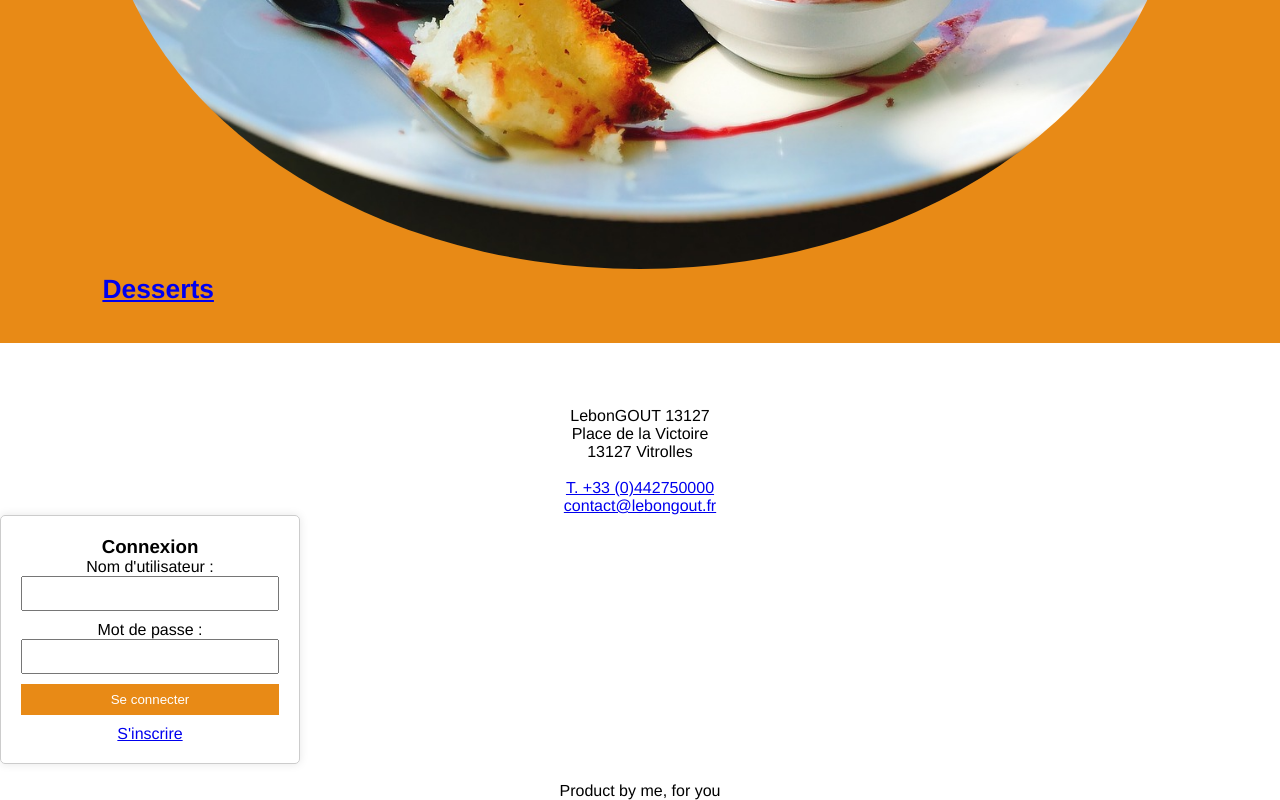
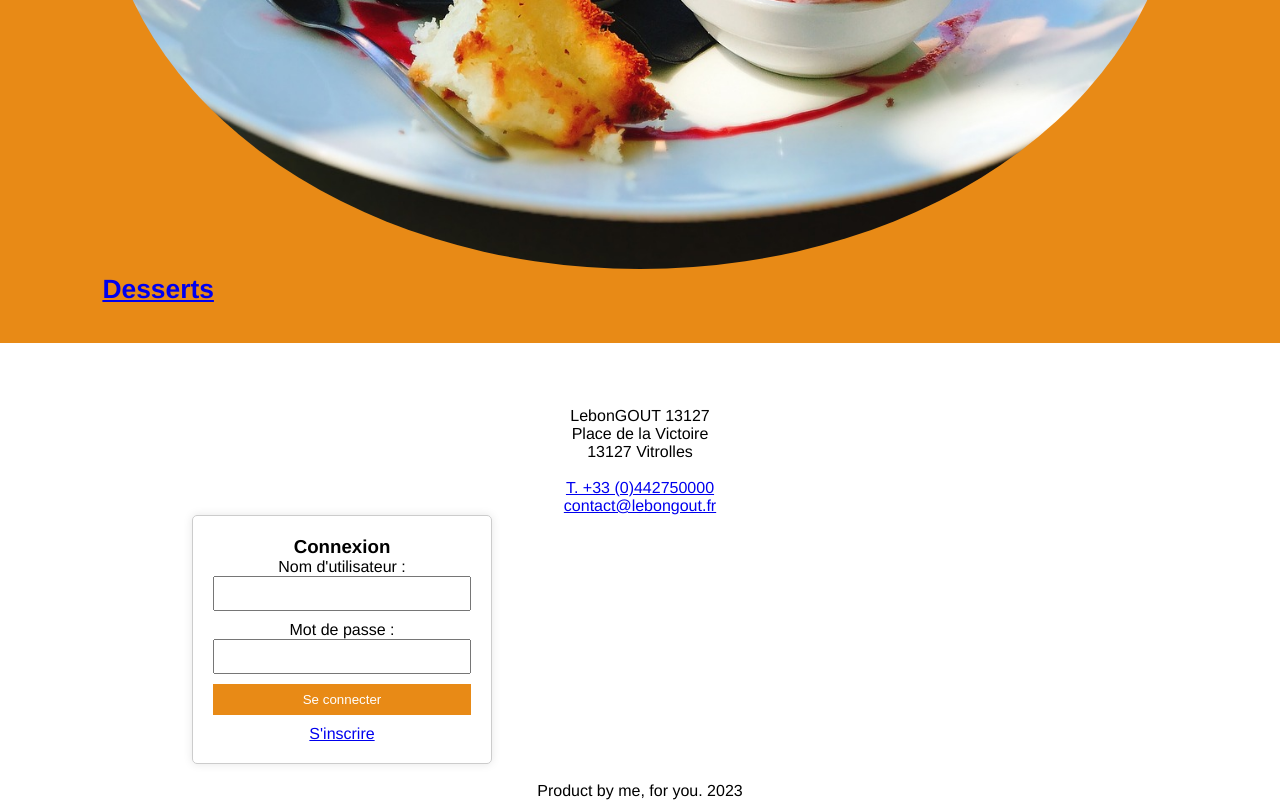
Before and after one commit to MustaphaMab/projet-restaurant, a plain HTML site: page index.html in a window 1280 px wide. Shown: the part 3967-4767 px from the top of the page. Drawn offline with Linux system fonts and the light colour scheme.

Commit message:
amélioration formulaire

```diff
--- a/assets/css/style.css
+++ b/assets/css/style.css
@@ -98,4 +98,14 @@ form {
   input[type="submit"]:hover {
     background-color: #e88a16;
   }
+
+  label {
+
+    display: block;
+
+  }
+  form {
+    text-align: center;
+    margin-left: 15%;
+  }
 /* +++++++++++++++++++++++++++++++++++++++++++++ FIN CSS PAGE INDEX.HTML ++++++++++++++++++++++++++++++++++++++++++++++ */
--- a/index.html
+++ b/index.html
@@ -98,7 +98,7 @@
 
                </form>
 <br>
-               <p>Product by me, for you</p>
+               <p>Product by me, for you. 2023</p>
 
     </footer>
   </body>
```
